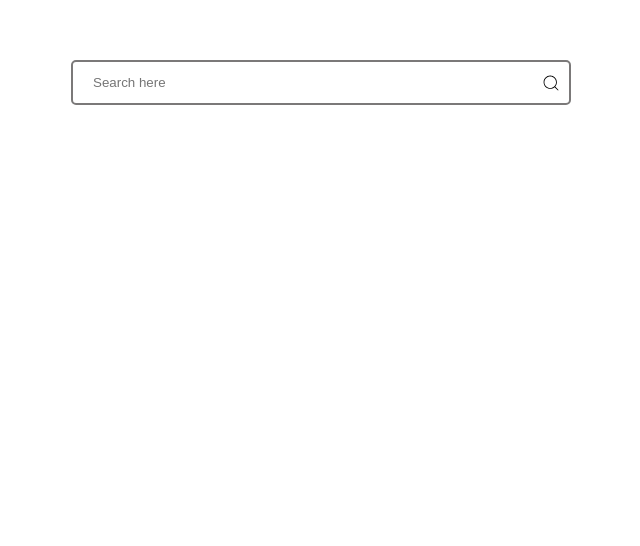
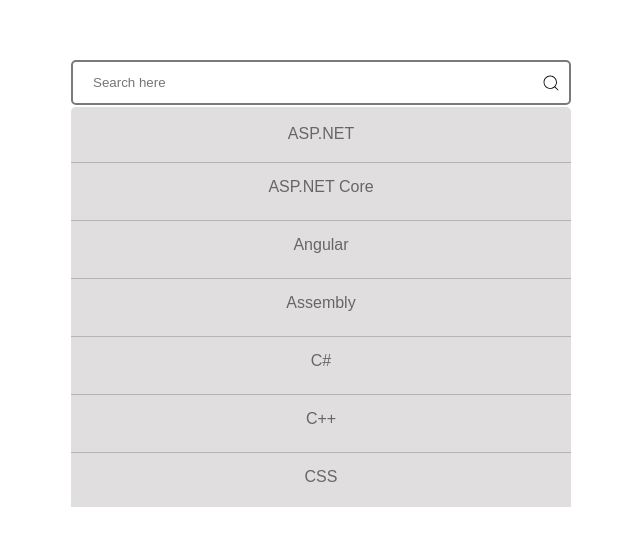
Before and after one commit to iliro6/multi-searching, a React (Vite) app: page / in a window 1280 px wide. Shown: the part 140-686 px from the top of the page, without its empty margins (319-959 px from the left). Built offline with nearby package versions, Linux system fonts and the light colour scheme.

Commit message:
base dropdown structure

```diff
--- a/src/App.jsx
+++ b/src/App.jsx
@@ -1,14 +1,23 @@
 import { useEffect } from "react";
-
+import styled from "styled-components";
 import { data } from "./data";
 import Input from "./components/Input";
+import DropDown from "./components/DropDown";
 
 function App() {
   return (
-    <div>
+    <Wrapper>
      <Input/>
-    </div>
+     <DropDown/>
+    </Wrapper>
   )
 }
 
+const Wrapper = styled.div`
+  display: flex;
+  justify-content: center;
+  flex-direction: column;
+
+`
+
 export default App;
--- a/src/components/DropDown.jsx
+++ b/src/components/DropDown.jsx
@@ -1,13 +1,63 @@
-import React from 'react'
-import styled from 'styled-components'
+import React from "react";
+import styled from "styled-components";
+import { data } from "../data";
 const DropDown = () => {
   return (
-    <Wrapper>DropDown</Wrapper>
-  )
-}
+    <Wrapper>
+      {data.sort().map((item, index) => {
+        return (
+          <div className={`${index === 0 ? "first-item" : "single-item"}`}>
+            <p>{item}</p>
+          </div>
+        );
+      })}
+    </Wrapper>
+  );
+};
 
 const Wrapper = styled.div`
+  background-color: #e0dede;
+  backdrop-filter: blur(20px);
+  width: 500px;
+  border-top-right-radius: 5px;
+  border-top-left-radius: 5px;
+  margin: 2px auto;
+  height: 400px;
+  display: flex;
+  flex-direction: column;
+  text-align: center;
+  padding: 10px 0px;
+  overflow-y: auto;
+  &::-webkit-scrollbar {
+    width: 10px;
+  }
 
-`
+  &::-webkit-scrollbar-thumb {
+    background-color: #888;
+    border-radius: 5px;
+  }
 
-export default DropDown
+  &::-webkit-scrollbar-track {
+    background-color: #f1f1f1;
+  }
+
+  div {
+    color: #676666;
+  }
+  .single-item {
+    display: flex;
+    justify-content: center;
+    align-items: center;
+    margin: 12px 0;
+    border-top: 1px solid #b4b4b4;
+    padding-top: 15px;
+  }
+  .first-item {
+    padding: 7.5px 0;
+  }
+  @media (max-width: 580px) {
+    width: 300px;
+  }
+`;
+
+export default DropDown;
--- a/src/index.css
+++ b/src/index.css
@@ -2,4 +2,9 @@
   box-sizing: border-box;
   margin: 0;
   padding: 0;
+
 }
+
+body{
+  font-family: Arial, Helvetica, sans-serif;
+}
```
